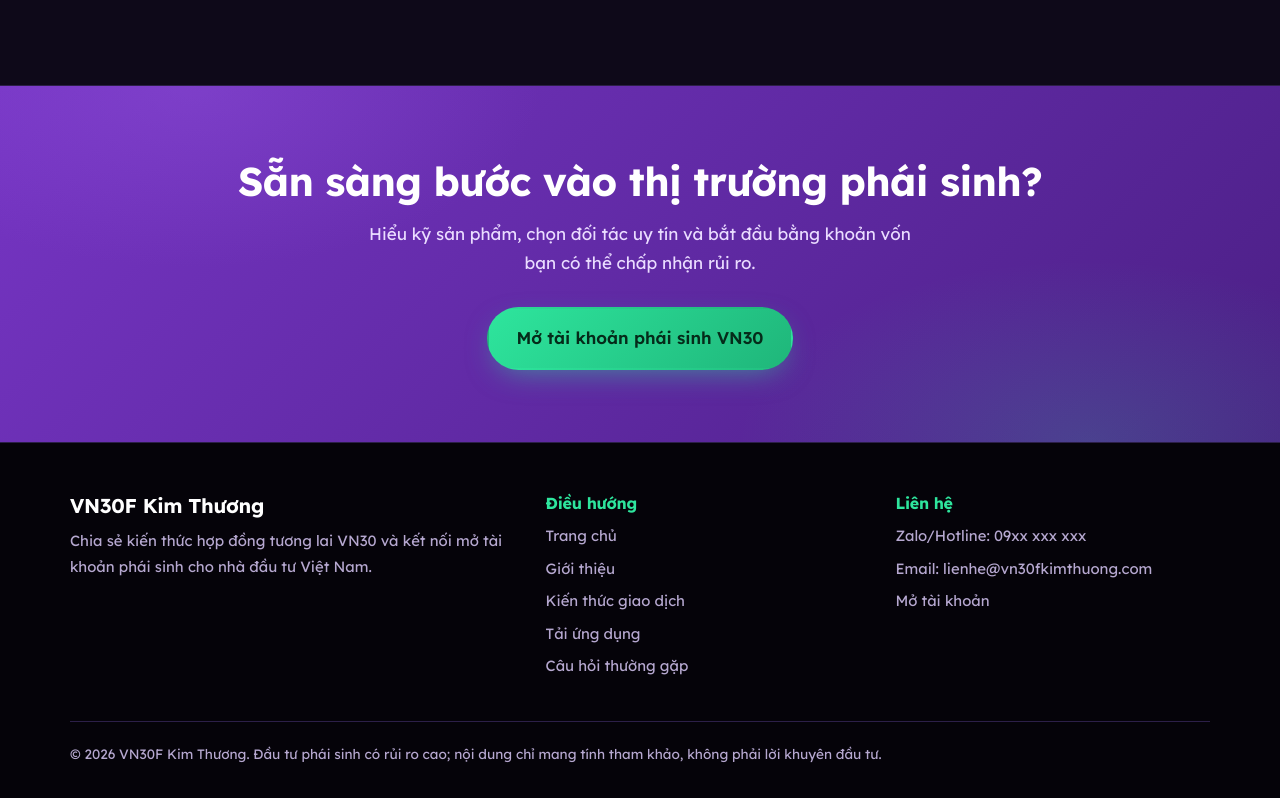
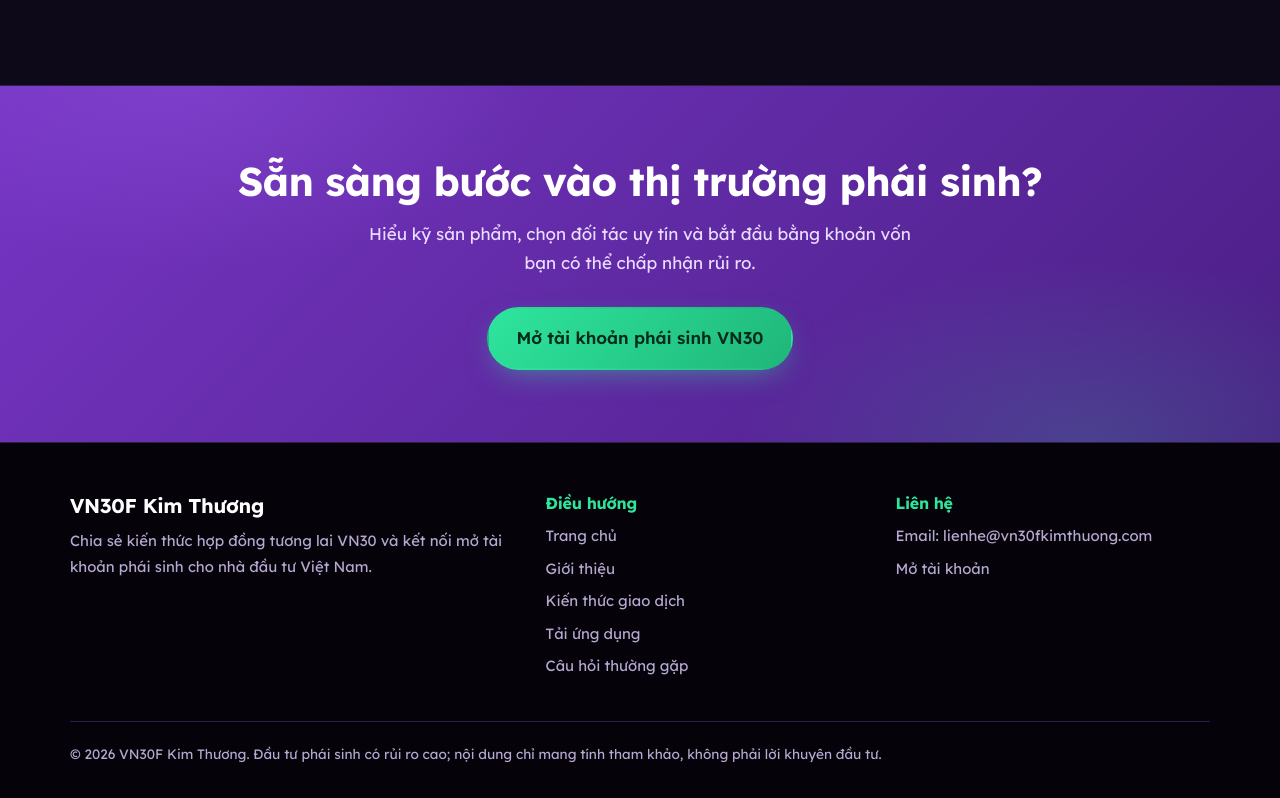
Before and after one commit to vn30fkimthuong/vn30fkimthuong.github.io, a plain HTML site: page tin-tuc.html in a window 1280 px wide. Shown: the part 2967-3765 px from the top of the page. Drawn offline with Linux system fonts and the light colour scheme.

Commit message:
Update tin-tuc.html

```diff
--- a/tin-tuc.html
+++ b/tin-tuc.html
@@ -161,7 +161,7 @@
     </div>
     <div>
       <h4>Liên hệ</h4>
-      <ul><li>Zalo/Hotline: 09xx xxx xxx</li><li>Email: lienhe@vn30fkimthuong.com</li><li><a href="tai-ung-dung.html" target="_blank" rel="noopener">Mở tài khoản</a></li></ul>
+      <ul><li>Email: lienhe@vn30fkimthuong.com</li><li><a href="tai-ung-dung.html" target="_blank" rel="noopener">Mở tài khoản</a></li></ul>
     </div>
     <p class="copy">© 2026 VN30F Kim Thương. Đầu tư phái sinh có rủi ro cao; nội dung chỉ mang tính tham khảo, không phải lời khuyên đầu tư.</p>
   </div>
```
